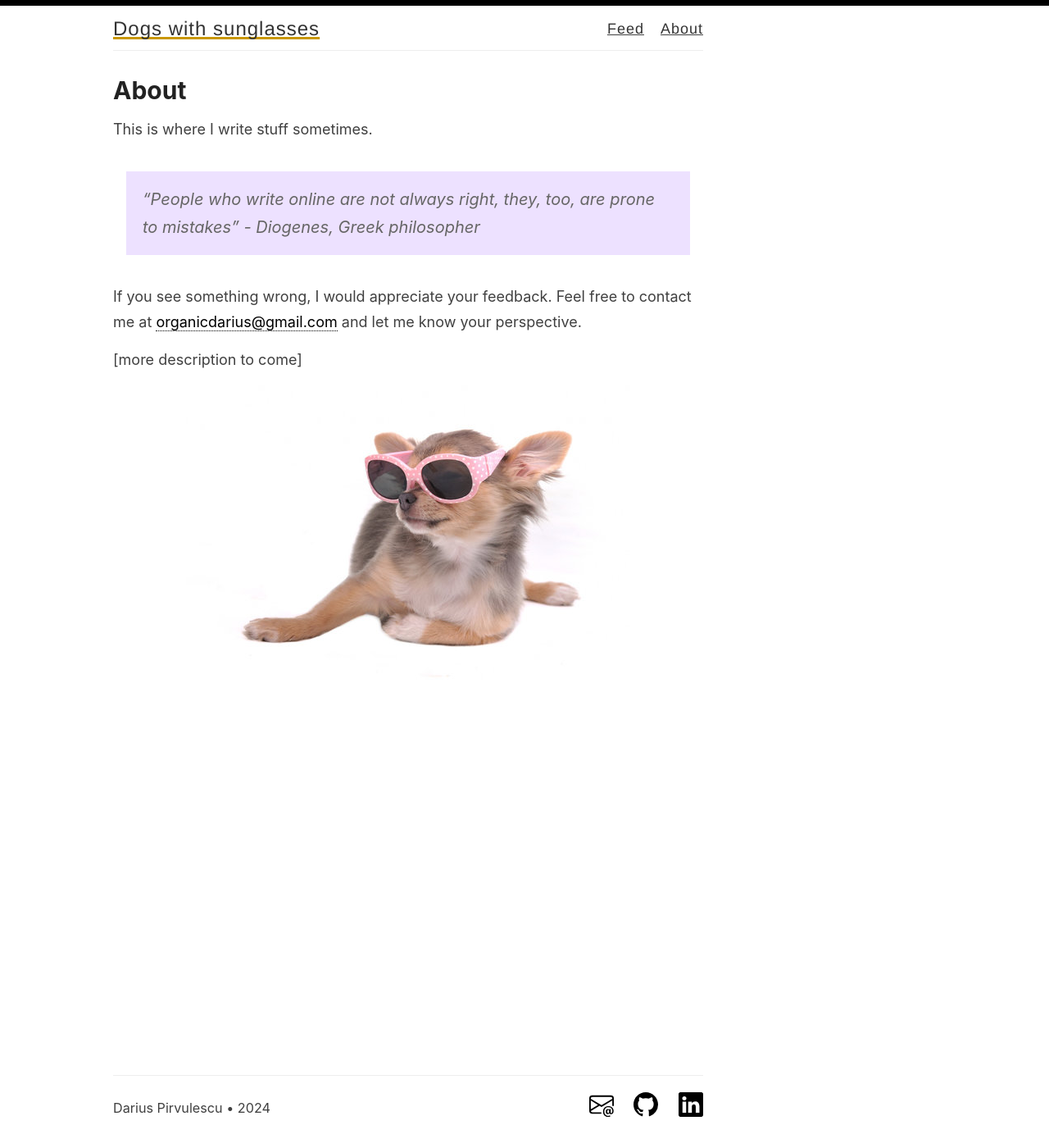
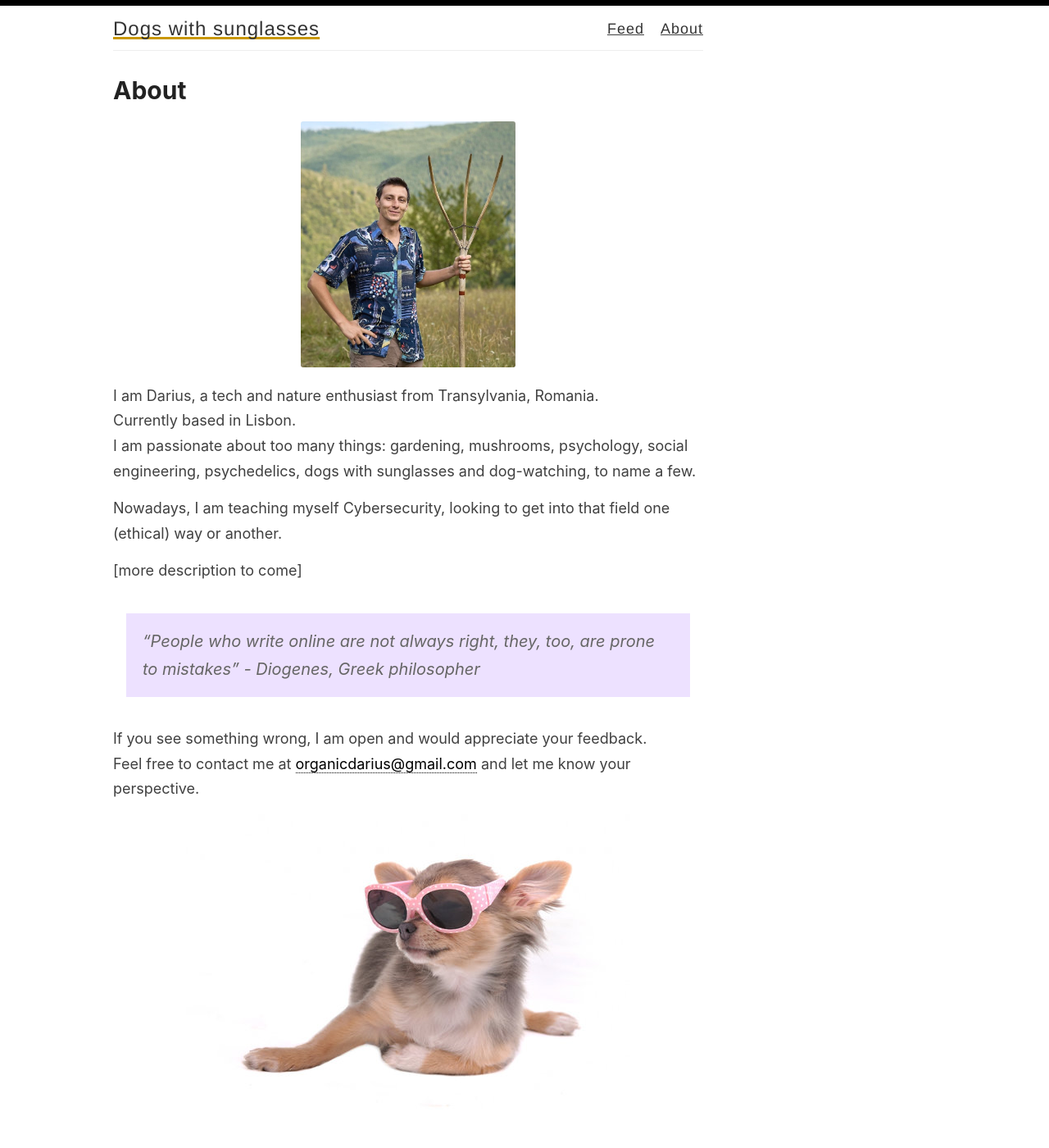
Before and after one commit to panacotar/blog, a Jekyll site: the page built from _pages/about.md, in a window 1280 px wide and 1400 px high. Shown: the whole window at 82% size. Built offline with Jekyll 4.4.1, drawn with Linux system fonts in a browser that asks for light colours.

Commit message:
Change the About page

```diff
--- a/_pages/about.md
+++ b/_pages/about.md
@@ -4,12 +4,19 @@ title: About
 permalink: /about/
 ---
 
-This is where I write stuff sometimes.
+<img class="about-img" src="/blog/assets/images/me2.jpg" alt="Image of me holding an old wood fork with the forest background">
+I am Darius, a tech and nature enthusiast from Transylvania, Romania.
+Currently based in Lisbon.
+I am passionate about too many things: gardening, mushrooms, psychology, social engineering, psychedelics, dogs with sunglasses and dog-watching, to name a few.
+
+Nowadays, I am teaching myself Cybersecurity, looking to get into that field one (ethical) way or another.
+
+[more description to come]
 
 > "People who write online are not always right, they, too, are prone to mistakes" - Diogenes, Greek philosopher
 
-If you see something wrong, I would appreciate your feedback. Feel free to contact me at <span class="text-link">organicdarius@gmail.com</span> and let me know your perspective.
+If you see something wrong, I am open and would appreciate your feedback.
+Feel free to contact me at <span class="text-link">organicdarius@gmail.com</span> and let me know your perspective.
 
-[more description to come]
 
 ![image]({{ site.baseurl }}/assets/images/fly-dog.jpg)
```
Also changed, not shown: assets/images/me2.jpg (added).
